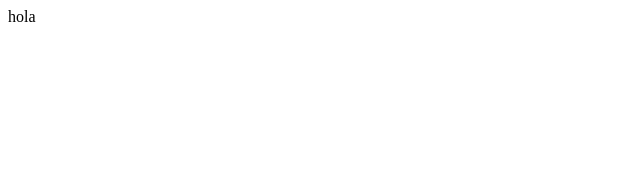
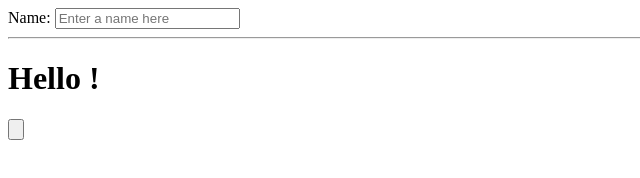
Before and after one commit to ADS2-20162/frupeu, a website: page demo_web/index.html in a window 1280 px wide. Shown: the whole page, without its empty margins (0-640 px from the left). Drawn offline with nearby package versions, Linux system fonts and the light colour scheme.

Commit message:
demo_web s2

```diff
--- a/demo_web/index.html
+++ b/demo_web/index.html
@@ -1 +1,24 @@
-hola
+<!doctype html>
+<html ng-app='app'>
+<head> </head>
+<body>
+    <div ng-controller='TestCtrl'>
+        <label>Name:</label>
+        <input type="text" ng-model="yourName" placeholder="Enter a name here">
+        <hr>
+        <h1>Hello {{yourName}}!</h1>
+        <input type="button" ng-click="saludo()">
+    </div>
+    <script src="bower_components/angular/angular.min.js"></script>
+    <script type="text/javascript">
+    angular.module('app', [])
+    // descr de TestCtrl
+    .controller('TestCtrl', function($scope) {
+        $scope.saludo = function() {
+            console.log("Hola ng");
+        }
+    });
+    </script>
+</body>
+
+</html>
```
